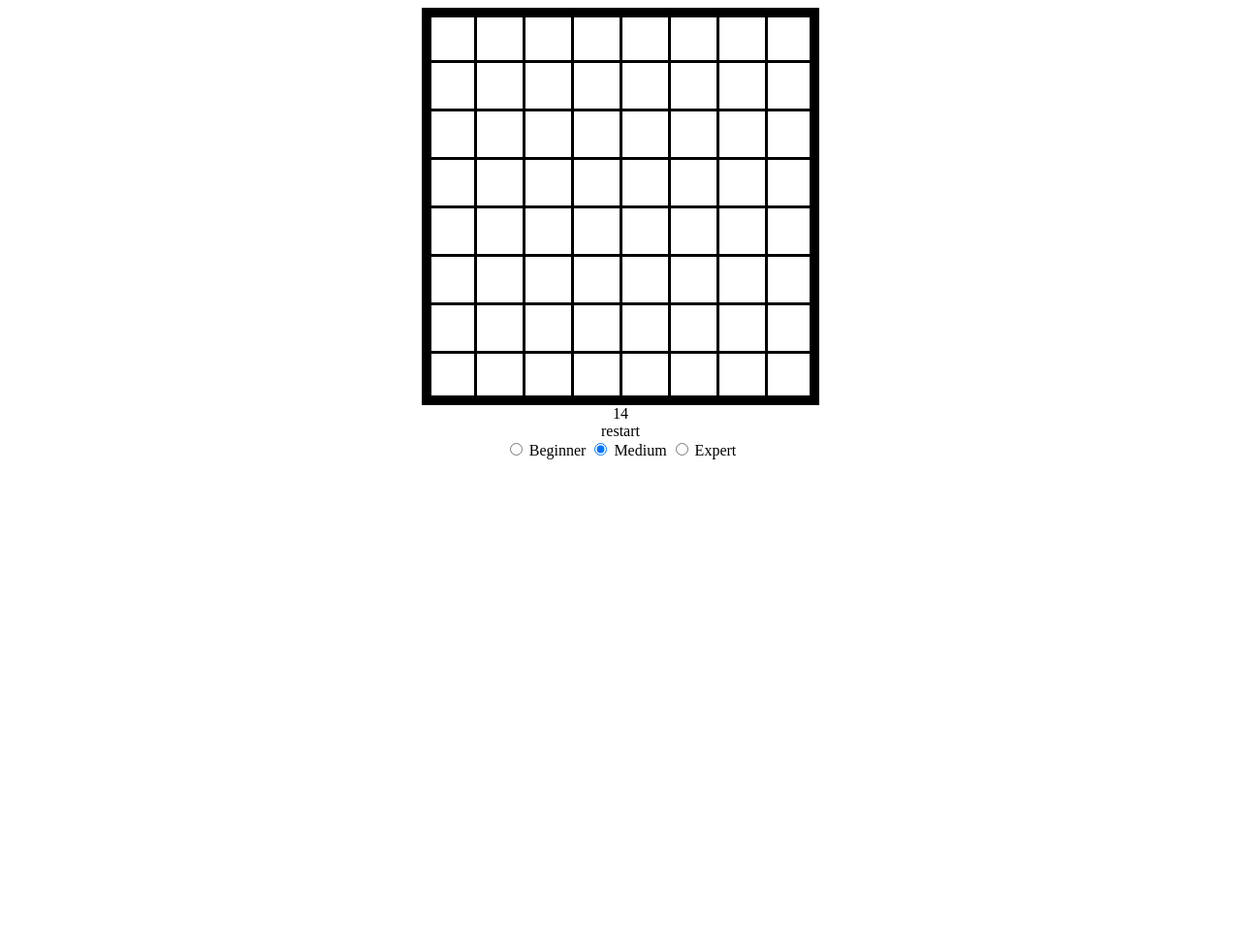
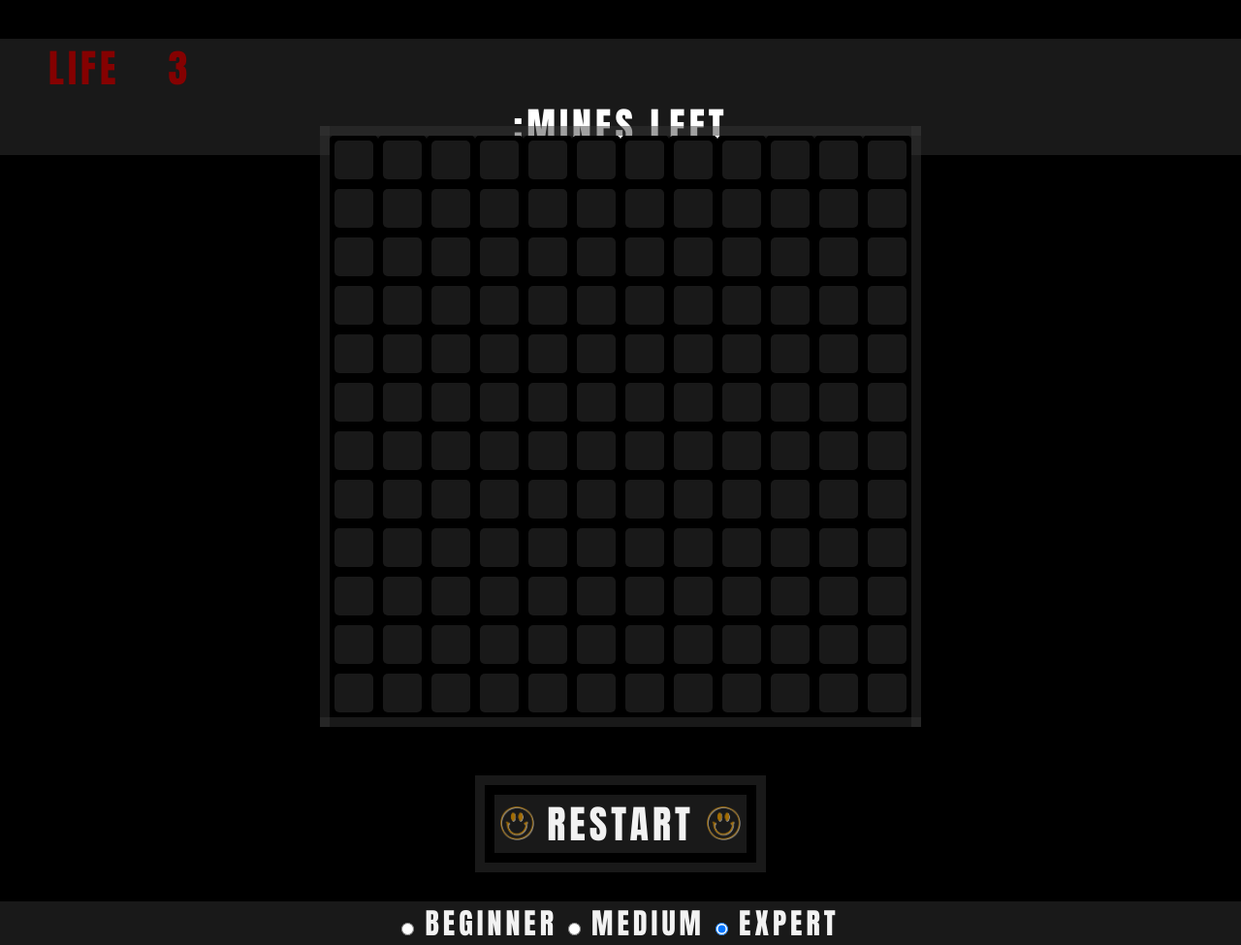
Before and after one commit to amirboxer/-MineSweeper, a plain HTML site: page index.html in a window 1280 px wide. Shown: the whole page at 97% size. Before the commit the page ends 800 px from the top, so only its background shows below. Drawn offline with Linux system fonts and the light colour scheme.

Commit message:
Add files via upload
css

```diff
--- a/css/sweeper.css
+++ b/css/sweeper.css
@@ -1,32 +1,227 @@
-body {
-    text-align: center;
-  }
+@import url(https://fonts.googleapis.com/css?family=Raleway:300);
+
+* {
+  margin: 0;
+  padding: 0;
+  box-sizing: border-box;
+}
+
+
+.board-container {
+  position: absolute;
+  margin-left: auto;
+  margin-right: auto;
+  left: 0;
+  right: 0;
+  text-align: center;
+  margin-top: 130px;
+}
 
 :root {
-    --cellSize: 50px;
-    --borederColor: rgb(0, 0, 0)
-  }
+  --backgroundColor: rgb(0, 0, 0);
+  --buttonColor: #37373778;
+  --cellSize: 50px;
+  --colorGap: 10px;
+  --buttonBorderRadius: 5px;
+}
+
+html,body{
+  display: grid;
+  background: var(--backgroundColor);
+  font-family: "Raleway", Arial, Helvetica, sans-serif;
+}
+
+table{
+  margin: auto;
+  border: 10px solid var(--buttonColor);
+  border-collapse: collapse;
+}
+
+.center{
+  text-align: center;
+  align-items: center;
+  justify-content: center;
+}
+
+.outer{
+  position: relative;
+  background: var(--backgroundColor);
+}
+
+.button{    /*  changes the back*/
+  height: var(--cellSize);
+  width: var(--cellSize);
+  border-radius: var(--buttonBorderRadius);
+}
+
+.outer button, .outer span{
+  position: absolute;
+  top: 50%;
+  left: 50%;
+  transform: translate(-50%, -50%);
+}
+
+.outer button{  /* changes inside button*/
+  background: var(--buttonColor);
+  font-family: Impact, Haettenschweiler, 'Arial Narrow Bold', sans-serif;
+  color: #f2f2f2;
+  outline: none;
+  border: none;
+  font-size: 30px;
+  z-index: 10;
+  letter-spacing: 1px;
+  text-transform: uppercase;
+  cursor: pointer;
+}
+
+.button button{   /* top of button */
+  height: calc(var(--cellSize) - var(--colorGap));
+  width: calc(var(--cellSize) - var(--colorGap));
+  border-radius: var(--buttonBorderRadius);
+}
+
+.outer span{
+  height: 100%;
+  width: 100%;
+  background: inherit;
+}
+
+.button span{
+  border-radius: var(--buttonBorderRadius);
+}
+
+.outer:hover span:nth-child(1){
+  filter: blur(7px);
+}
+
+.outer:hover span:nth-child(2){
+  filter: blur(40px);
+}
 
 
-table {
-    margin: auto;
-    border-spacing: 0px;
-    border: 10px solid var(--borederColor);
-    border-collapse: collapse;
+.outer:hover{
+  z-index: 20;
+  background: linear-gradient(to right top, #14ffe9, #ffeb3b, #ff00e0);
+  animation: rotate 1.5s linear infinite;
+}
+@keyframes rotate {
+  0%{
+    filter: hue-rotate(0deg);
+  }
+  100%{
+    filter: hue-rotate(360deg);
+  }
+}
+@media (max-width: 640px){
+  .center{
+    flex-wrap: wrap;
+    flex-direction: column;
+  }
+  .outer{
+    margin: 50px 0;
+  }
+}
 
-  }
+.bomb {
+  height: calc(var(--cellSize) - 10px);
+}
 
-td {
-    box-sizing: border-box;
-    height: var(--cellSize);
-    width: var(--cellSize);
-    border: 3px solid var(--borederColor);
-    font-size: 30px;
-    cursor: pointer;
-  }
+
+.flag {
+  margin-top: 10px;
+  width: calc(var(--cellSize) - 22px);
+
+}
+
+.outerShown{
+  z-index: 20;
+  background: linear-gradient(#35ba00, #207000, #35ba00);
+}
+
+.outerShown:hover {
+  z-index: 20;
+  background: linear-gradient(#35ba00, #207000, #35ba00);
+  animation: none;
+}
+
+.outerShownBobm {
+  z-index: 20;
+  background: red;
+}
+
+.outerShownBobm:hover {
+  z-index: 20;
+  background: red;
+  animation: none;
+}
+
+
+.restartSection {margin-top: 800px;
+  position: absolute;
+  margin-left: auto;
+  margin-right: auto;
+  left: 0;
+  right: 0;
+  text-align: center;
+}
+
+.levelChoise, .restart{
+  background: var(--buttonColor);
+  font-family: Impact, Haettenschweiler, 'Arial Narrow Bold', sans-serif;
+  color: #f2f2f2;
+  font-size: 30px;
+  letter-spacing: 4px;
+  text-transform: uppercase;
+  cursor: pointer;
+  text-align: center;
+  bottom:10px;
+}
+
+.restart {
+  margin: auto;
+  margin-bottom: 30px;
+  padding: 10px;
+  font-size: 40px;
+  background-clip: content-box;
+  border: 10px solid var(--buttonColor);
+  bottom: 20px;
+  width: 300px;
+
+}
+
+.smiley {
+  width: 35px
+}
+
+.topLine {
+  text-align:center;
+  margin-top: 40px;
+  color: #ffffff;
+  font-size: 40px;
+  background: var(--buttonColor);
+  font-family: Impact, Haettenschweiler, 'Arial Narrow Bold', sans-serif;
+  letter-spacing: 4px;
+  text-transform: uppercase;
+
+}
+
+.life, .hearts {
+  color: #850101;
+  margin-left: 50px;
+  display: inline;
+  float:left;
+}
 
 .clock {
-  background-color: blueviolet;
-  font-size: 50px;
-  z-index: 10;
+  margin-right: 50px;
+  display: inline;
+  float:none;
 }
+
+
+.minesOnBoardSign, .minesOnBoard{
+  margin-right: 30px;
+  display: inline;
+  float:right;
+  margin-right: 30px;
+}
--- a/index.html
+++ b/index.html
@@ -3,30 +3,41 @@
 <head>
     <meta charset="UTF-8">
     <meta name="viewport" content="width=device-width, initial-scale=1.0">
-    <title>Mine sweeper</title>
+    <link rel="icon" type="image/x-icon" href="imgs/fav.png">
+    <title>mineSweeper</title>
     <link rel="stylesheet" href="css/sweeper.css">
 </head>
 <body onload="onInit()">
+    <div class="restartSection">
+        <div class="restart" onclick="OnRestart()">
+            <img class="smiley" src="imgs/smiley.png" alt="😊"></img> restart
+            <img class="smiley" src="imgs/smiley.png" alt="😊"></img>
+        </div >
+        <div class="levelChoise">
+            <input type="radio" name="drone" value="Beginner" onclick="levelChoice()"/>
+            <label for="huey">Beginner</label>
+            <input type="radio" name="drone" value="Medium" onclick="levelChoice()" />
+            <label for="dewey">Medium</label>
+            <input type="radio" name="drone" value="Expert" onclick="levelChoice()" checked/>
+            <label for="louie">Expert</label>
+        </div>
+
+    </div>
+    <div class="topLine">
+        <div class="life">Life</div>
+        <div class="hearts" onclick="fundebug()">3</div>
+        <div class="clock"></div>
+        <div >:mines left</div>
+        <div class="minesOnBoard">mines left</div>
+
+    </div>
     <div class="board-container">
         <table>
             <tbody>
             </tbody>
         </table>
     </div>
-    <div class="minesOnBoard">mines left</div>
-    <div class="clock"></div>
-    <div onclick="OnRestart()">restart</div>
 
-
-
-    <div class="levelChoise">
-        <input type="radio" name="drone" value="Beginner" onclick="levelChoice()"/>
-        <label for="huey">Beginner</label>
-        <input type="radio" name="drone" value="Medium" onclick="levelChoice()"  checked/>
-        <label for="dewey">Medium</label>
-        <input type="radio" name="drone" value="Expert" onclick="levelChoice()"/>
-        <label for="louie">Expert</label>
-    </div>
 
     <script src="js/board.js"></script>
     <script src="js/utils.js"></script>
--- a/js/board.js
+++ b/js/board.js
@@ -100,8 +100,13 @@ function rederBoard(size) {
     table.innerHTML = ''
     for (var i = 0; i < size; ++i) {
         var row = '<tr>'
-        for (var j = 0; j < size; ++j)                 // todo set function after firtst click
-            row += `<td id="${getIdStr(i,j)}" onclick="onFirstClick(id)" oncontextmenu="onRightClick(event, this)"></td>`
+        for (var j = 0; j < size; ++j)
+            row += `<td><div class="center">
+                    <div class="outer button">
+                    <button id="${getIdStr(i,j)}" onclick="onFirstClick(id)" oncontextmenu="onRightClick(event, this)"></button>
+                    <span></span>
+                    <span></span>
+                    </div>`
         row += '</tr>'
         table.innerHTML += row
     }
@@ -120,13 +125,15 @@ function onFirstClick(id) {
     gGame.isOn = true
     gGame.startTime = new Date()
     gGame.timeInterval = setInterval(tellTime, 1000)
+
+    updateMinesOnBoardSign()
     var firstClicklocation = idToNums(id)
     var NoMinesBlock = getNeighbors(firstClicklocation, gGame.level.size)
     NoMinesBlock.push(firstClicklocation)
     createBoard(gGame.level, NoMinesBlock)
     replaceOnClickFunction()
     openUp(firstClicklocation)
-    //printBaord()
+    printBaord()
 }
 
 function getCellDomByIndex(i, j) {
@@ -155,7 +162,6 @@ function openUp(location) {
     }
 }
 
-
 function onCellClick(id) {
     if (!gGame.isOn) return
     var location = idToNums(id)
@@ -163,12 +169,10 @@ function onCellClick(id) {
     if(cell.isMarked) return
     if (cell.isMine) {
         showCell(location)
-        openAll()
+        cell.isMarked = true
         loosing()
-        // todo dead !!!!!!!!!!!!!!!!!!!!!!!!!!!!!!!!!!!!!!!!!!!!!!!!!!!!!!!!!!!!!!!!!!!!!!!!!!!!!!!!!!
         return
     }
-
     if (cell.isShown) {
         var neighbors = getNeighbors(location, gBoard.length)
         var NotMarkedAround = countNotMarkedNeighbors(neighbors)
@@ -177,9 +181,8 @@ function onCellClick(id) {
                 var neighbor = gBoard[NotMarkedAround[k].i][NotMarkedAround[k].j]
                 if (neighbor.isMine) {
                     showCell(NotMarkedAround[k])
-                    openAll()
+                    cell.isMarked = true
                     loosing()
-                    // todo DEAD !!!!!!!!!!!!!!!!!!!!!!!!!!!!!!!!!!!!!!!!!!!!!!!!!!!!!!!!11111
                     return
                 }
             }
@@ -197,7 +200,6 @@ function onCellClick(id) {
     winning()
 }
 
-
 function countNotMarkedNeighbors(neighbors) {
     var out = []
     for (var k = 0; k < neighbors.length; ++k)
@@ -208,7 +210,6 @@ function countNotMarkedNeighbors(neighbors) {
         }
     return out
 }
-
 
 function openAll() {
     var time = 1
@@ -223,7 +224,6 @@ function openAll() {
     }
 }
 
-
 function onRightClick(e, elCell) {
     e.preventDefault()
     if (!gGame.isOn) return
@@ -231,14 +231,25 @@ function onRightClick(e, elCell) {
     if (gBoard[location.i][location.j].isShown) return
     if (gBoard[location.i][location.j].isMarked){
         gBoard[location.i][location.j].isMarked = false
-        elCell.innerHTML = EMPTY    //// TODO image mine !!!!!!!!!!!!!!!!!!!!!!!!!!!!!!!!!!!!!
+        UnRenderFlag(elCell)
         gGame.markedCount--
     } else {
         gBoard[location.i][location.j].isMarked = true
-        elCell.innerHTML = FLAG    //// TODO image mine !!!!!!!!!!!!!!!!!!!!!!!!!!!!!!!!!!!!!!!!!!!!
+        renderFlag(elCell)
         gGame.markedCount++
     }
     updateMinesOnBoardSign()
+    winning()
+}
+
+function renderFlag(elCell) {
+    elCell.innerHTML = '<img class="flag" src="imgs/flag.webp" alt="⛳"></img>'
+    var bottun = elCell.closest('.outer button')
+}
+
+function UnRenderFlag(elCell) {
+    elCell.innerHTML = EMPTY
+
 }
 
 function showCell(location) {
@@ -246,17 +257,29 @@ function showCell(location) {
     var j = location.j
     if (gBoard[i][j].isShown) return
     gBoard[i][j].isShown = true
-    gGame.shownCount += 1
     var elCell = getCellDomByIndex(i, j)
+    uncoverCellInDom(location)
     if (gBoard[i][j].isMine) {
-        elCell.innerHTML = MINE   //// TODO image mine !!!!!!!!!!!!!!!!!!!!!!!!!!!!!!!!!!!!!!!!!!!!!!!!!!!!!!!!!!!!!!!!!!!!!
-
         return
     }
+    gGame.shownCount += 1
+    gBoard[i][j].isShown = true
+}
+
+
+function uncoverCellInDom(location) {
+    var i = location.i
+    var j = location.j
+    var elCell = getCellDomByIndex(i, j)
+    var elOuter = elCell.closest('.outer')
+    if (gBoard[i][j].isMine) {
+        elCell.innerHTML = '<img class="bomb" src="imgs/bomb.png" alt="💣">'
+        elOuter.classList.add('outerShownBobm')
+        return
+    }
+
+    elOuter.classList.add('outerShown')
     if (gBoard[i][j].minesAroundCount != 0) {
         elCell.innerHTML = gBoard[i][j].minesAroundCount
-
     }
-    // todo delete later
-    if (gBoard[i][j].minesAroundCount === 0)  elCell.innerHTML = gBoard[i][j].minesAroundCount
 }
--- a/js/game.js
+++ b/js/game.js
@@ -8,10 +8,12 @@ function onInit(){
         shownCount: 0,
         markedCount: 0,
         secsPassed: 0,
+        life: 3,
         startTime: null,
-        timeInterval: null,    // TODO clear interval whem stops
+        timeInterval: null,
         clock: document.querySelector('.clock'),
-        markMinesSign: document.querySelector('.minesOnBoard')
+        markMinesSign: document.querySelector('.minesOnBoard'),
+        lifeSign: document.querySelector('.hearts')
        }
     gGame.clock.innerText = ''
     updateMinesOnBoardSign()
@@ -20,25 +22,47 @@ function onInit(){
 
 function tellTime (){
     var endDate   = new Date()
-    gGame.clock.innerText = Math.floor((endDate.getTime() - gGame.startTime.getTime()) / 1000)
+    var time = Math.floor((endDate.getTime() - gGame.startTime.getTime()) / 1000)
+    gGame.clock.innerText = time
+    return time
 }
 
 function updateMinesOnBoardSign() {
-    gGame.markMinesSign.innerText  = gGame.level.numOfMines - gGame.markedCount
+    if (!gGame.isOn)  gGame.markMinesSign.innerText = ''
+    else gGame.markMinesSign.innerText  = gGame.level.numOfMines - gGame.markedCount
 }
 
 function winning() {
-    if (gGame.shownCount === Math.pow(gGame.level.size, 2) - gGame.level.numOfMines) {
+    if (gGame.shownCount === Math.pow(gGame.level.size, 2) - gGame.level.numOfMines &&
+        gGame.markedCount === gGame.level.numOfMines) {
         // player won
         var score = tellTime()
+        stopClock()
+        gGame.isOn = false
         console.log(score)
-        stopClock()
-        gGame.isOn = falses
+        return score
     }
 }
 
+function fundebug() {
+    console.log("gGame.shownCount = " + gGame.shownCount)
+    console.log("gGame.markedCount = " + gGame.markedCount)
+}
+
+function updateLifeSign() {
+    if (gGame.life) {
+        gGame.lifeSign.innerText = gGame.life
+    }
+    else gGame.lifeSign.innerText = ''
+}
+
 function loosing() {
+    gGame.markedCount++
+    gGame.life--
+    updateLifeSign()
+    if (gGame.life  > 0) return
     stopClock()
+    openAll()
     gGame.isOn = false
 }
 
@@ -48,10 +72,10 @@ function stopClock() {
 
 function OnRestart()
     {
-        if (gGame.timeInterval) clearInterval(gGame.timeInterval)
+        console.log("restert")
+        if (gGame.timeInterval) stopClock()
         onInit()
     }
-
 
 
 function levelChoice(){
```
Also changed, not shown: imgs/bomb.png (added), imgs/fav.png (added), imgs/flag.webp (added), imgs/smiley.png (added).
